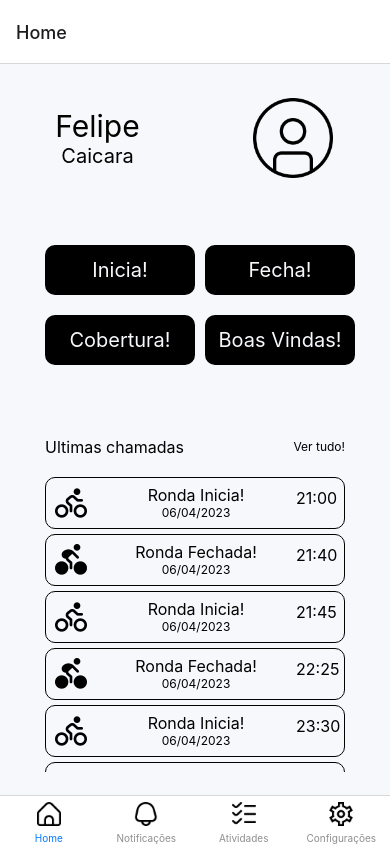
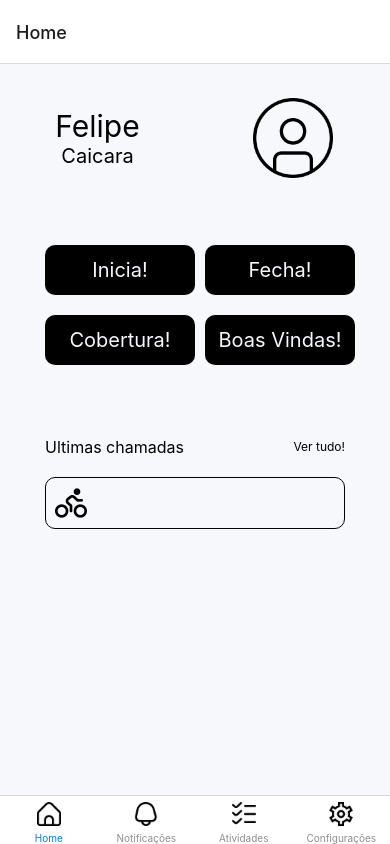
Before and after one commit to felipeFransa/night-patrol, a React Native app: screen /Home in a window 390 px wide. Built offline with nearby package versions, Linux system fonts and the light colour scheme.

Commit message:
version.1.6.2

```diff
--- a/api.ts
+++ b/api.ts
@@ -18,16 +18,6 @@ export const api = {
     return response.data;
   }
 }
-type TypePatrolNTF = {
-  hoursStart: string;
-  hoursStop: string;
-  hoursBreak: string;
-  localStart: string;
-  localStop: string;
-  IMG: any;
-  date: string;
-}
-
 const imgStart = require('./src/assets/ciclismo.png');
 const imgStop = require('./src/assets/patrolStop.png');
 const imgUsers = require('./src/assets/user-photo.png')
@@ -37,33 +27,6 @@ export const Users = {
   address: 'Caicara',
   phoneNumber: '31-9171228890',
 }
-
-const dateAtual = '06/04/2023'
-
-export const patrolNTF = [
-  {local: Users.address, hora: '21:00', IMG: imgStart, text: 'Ronda Inicia!', date: dateAtual},
-  {local: Users.address, hora: '21:40', IMG: imgStop, text: 'Ronda Fechada!',  date: dateAtual},
-  {local: Users.address, hora: '21:45', IMG: imgStart,  text: 'Ronda Inicia!', date: dateAtual},
-  {local: Users.address, hora: '22:25', IMG: imgStop, text: 'Ronda Fechada!', date: dateAtual},
-  {local: Users.address, hora: '23:30', IMG: imgStart,  text: 'Ronda Inicia!', date: dateAtual},
-  {local: Users.address, hora: '00:00', IMG: imgStop, text: 'Ronda Fechada!', date: dateAtual},
-  {local: Users.address, hora: '00:40', IMG: imgStart,  text: 'Ronda Inicia!', date: dateAtual},
-  {local: Users.address, hora: '01:20', IMG: imgStop, text: 'Ronda Fechada!', date: dateAtual},
-  {local: Users.address, hora: '01:40', IMG: imgStart,  text: 'Ronda Inicia!', date: dateAtual},
-  {local: Users.address, hora: '01:20', IMG: imgStop, text: 'Ronda Fechada!', date: dateAtual},
-  {local: Users.address, hora: '00:40', IMG: imgStart,  text: 'Ronda Inicia!', date: dateAtual},
-  {local: Users.address, hora: '01:20', IMG: imgStop, text: 'Ronda Fechada!', date: dateAtual},
-  {local: Users.address, hora: '00:40', IMG: imgStart,  text: 'Ronda Inicia!', date: dateAtual},
-  {local: Users.address, hora: '01:20', IMG: imgStop, text: 'Ronda Fechada!', date: dateAtual},
-  {local: Users.address, hora: '00:40', IMG: imgStart,  text: 'Ronda Inicia!', date: dateAtual},
-  {local: Users.address, hora: '01:20', IMG: imgStop, text: 'Ronda Fechada!', date: dateAtual},
-  {local: Users.address, hora: '00:40', IMG: imgStart,  text: 'Ronda Inicia!', date: dateAtual},
-  {local: Users.address, hora: '01:20', IMG: imgStop, text: 'Ronda Fechada!', date: dateAtual},
-]
-
-export const PatrolNTF: TypePatrolNTF[] = [
-  {localStart: 'hahha', date: '22:00', localStop: 'rua tal', hoursBreak: '11:00', hoursStart: '12:00', hoursStop: '02:00', IMG:imgStart},
-]
 export const UserClients = [
   {name: 'Fulana', rua: 'Exemplo',  telefone: '31-97100-2255', casa: '320', bairro: 'caicara', IMGClient: imgUsers},
   {name: 'Fulana 2', rua: 'Exemplo',  telefone: '31-97100-2255', casa: '320', bairro: 'caicara', IMGClient: imgUsers},
--- a/src/screens/StartPatrol/index.tsx
+++ b/src/screens/StartPatrol/index.tsx
@@ -1,39 +1,35 @@
 import React, { useState, useEffect} from 'react';
-import { Toast } from 'react-native-toast-message/lib/src/Toast';
+import { Users } from '../../../api';
 import uuid from 'react-native-uuid';
 import AsyncStorage from '@react-native-async-storage/async-storage';
 import * as c from './style';
 
 export const StartPatrol = () => {
-  const [userAdmin, setUserAdmin] = useState('Felipe');
-  const [userAddress, setUserAddress] = useState('Caiçaras');
-  const [nameBD, setNameBD] = useState(`${userAdmin}-${userAddress}`);
+  const [nameBD, setNameBD] = useState(`@${Users.firstName}-${Users.address}`);
   const [start, setStart] = useState(false);
   const [called, setCalled] = useState(false);
 
   const HandleNewPatrol = async () => {
+    try {
     const id = uuid.v4();
     const Data = new Date();
     const Day = `${Data.getDate()}/${Data.getDay()}/${Data.getFullYear()}`;
     const Hours = `${Data.getHours()}:${Data.getMinutes()}`;
 
-
     const newStartPatrol = {
-      _id: id,
+      id: id,
       title: 'Ronda Iniciada',
-      data: Day,
-      horas: Hours,
+      date: Day,
+      hours: Hours,
       newDate: new Date()
     }
-
     await AsyncStorage.setItem(nameBD, JSON.stringify(newStartPatrol));
-
     console.log(newStartPatrol);
-
-    Toast.show({
-      type: 'success',
-      text1: 'Ronda Iniciada'
-    });
+    alert('Ronda Iniciada com Sucesso!')
+  } catch (err) {
+    console.log(err);
+    alert('Erro ao inciar ronda, tenta novamente')
+  }
   }
 
   useEffect(()=>{
@@ -45,7 +41,7 @@ export const StartPatrol = () => {
       {!start &&
         <c.ContainerSP>
           <c.BoxText>
-            <c.Text>{userAddress}</c.Text>
+            <c.Text>{Users.address}</c.Text>
           </c.BoxText>
           <c.BoxText>
             <c.Text>{}</c.Text>
--- a/src/screens/Toppings/index.tsx
+++ b/src/screens/Toppings/index.tsx
@@ -1,9 +1,39 @@
-import React, { useState } from 'react';
+import React, { useEffect, useState } from 'react';
+import AsyncStorage from '@react-native-async-storage/async-storage';
+import { Users } from '../../../api';
 import * as C from './style';
-import { patrolNTF, PatrolNTF } from '../../../api';
+
+const IMG = require('../../assets/ciclismo.png');
+
+export type CardProps = {
+  _id: string;
+  title: string;
+  date: string;
+  hours: string;
+  newDate: Date
+}
+type Props = {
+  data: CardProps;
+  onPress: () => void;
+}
 
 export const Toppings = () => {
-  const [loadBreakPatrol, setLoadBreakPatrol] = useState(false)
+  const [data, setData] = useState<CardProps[]>([]);
+  const [nameBD, setNameBD] = useState(`@${Users.firstName}-${Users.address}`);
+
+  const handleFetchNotifications = async () => {
+    try {
+      const response = await AsyncStorage.getItem(nameBD)
+      const data = response ? JSON.parse(response) : {};
+      setData([data]);
+      console.log([data])
+    }catch(err){
+      console.log(err);
+    }
+  }
+  useEffect(() => {
+    handleFetchNotifications()
+  }, [])
 
   return (
     <C.Container>
@@ -15,49 +45,22 @@ export const Toppings = () => {
         </C.NotificationTitle>
 
         <C.BoxNotificationArea>
-          {/* {PatrolNTF.map((item, index) =>(
-            <C.NotificationBody key={index}>
-              <C.LogoBodyNTF>
-                <C.PatrolIMG source={item.IMG}/>
-              </C.LogoBodyNTF>
 
-              <C.BodyNFT>
-                <C.StagesNFT>
-                  <C.ContentBodyNFT>Ronda Iniciada as {item.hoursStart}</C.ContentBodyNFT>
-                  <C.ContentBodyNFTDate>{item.date} localizacão {item.localStart}</C.ContentBodyNFTDate>
-                </C.StagesNFT>
-                <C.StagesNFT>
-                  <C.ContentBodyNFT>Ronda finalizada as {item.hoursStop}</C.ContentBodyNFT>
-                  <C.ContentBodyNFTDate>{item.date} localizacão {item.localStop}</C.ContentBodyNFTDate>
-                </C.StagesNFT>
-              </C.BodyNFT>
-
-              <C.HoursBody>
-                <C.HoursTxt>{item.hoursStop}</C.HoursTxt>
-              </C.HoursBody>
-            </C.NotificationBody>
-          ))} */}
-
-
-
-
-            {patrolNTF.map((x, index) =>(
+            {data.map((item, index) =>(
               <C.NotificationBody key={index}>
                 <C.LogoBodyNTF>
-                  <C.PatrolIMG source={x.IMG}/>
+                  <C.PatrolIMG source={IMG}/>
                 </C.LogoBodyNTF>
                 <C.BodyNFT>
-                  <C.ContentBodyNFT>{x.text}</C.ContentBodyNFT>
-                  <C.ContentBodyNFTDate>{x.date}</C.ContentBodyNFTDate>
+                  <C.ContentBodyNFT>{item.title}</C.ContentBodyNFT>
+                  <C.ContentBodyNFTDate>{item.date}</C.ContentBodyNFTDate>
                 </C.BodyNFT>
                 <C.HoursBody>
-                  <C.HoursTxt>{x.hora}</C.HoursTxt>
+                  <C.HoursTxt>{item.hours}</C.HoursTxt>
                 </C.HoursBody>
               </C.NotificationBody>
             ))}
-
         </C.BoxNotificationArea>
-
       </C.BoxNotification>
 
     </C.Container>
--- a/src/screens/home/index.tsx
+++ b/src/screens/home/index.tsx
@@ -1,10 +1,43 @@
-import React from "react";
-import { patrolNTF, Users } from '../../../api';
+import React, { useState, useEffect } from "react";
+import AsyncStorage from '@react-native-async-storage/async-storage';
+import { Users } from '../../../api';
 import { useNavigation } from '@react-navigation/native';
 import * as C from './style';
 
+const IMG = require('../../assets/ciclismo.png');
+
+export type CardProps = {
+  _id: string;
+  title: string;
+  date: string;
+  hours: string;
+  newDate: Date
+}
+type Props = {
+  data: CardProps;
+  onPress: () => void;
+}
+
 export const Home = () => {
+  const [data, setData] = useState<CardProps[]>([]);
+  const [nameBD, setNameBD] = useState(`@${Users.firstName}-${Users.address}`);
+
   const navigation = useNavigation();
+
+  const handleFetchNotifications = async () => {
+    try {
+      const response = await AsyncStorage.getItem(nameBD)
+      const data = response ? JSON.parse(response) : {};
+      setData([data]);
+      console.log([data])
+    }catch(err){
+      console.log(err);
+    }
+  }
+
+  useEffect(() => {
+    handleFetchNotifications()
+  }, [])
 
   const handleStartPatrol = () => {
     navigation.navigate("StartPatrol")
@@ -43,17 +76,17 @@ export const Home = () => {
         </C.NotificationTitle>
 
         <C.BoxNotificationArea>
-          {patrolNTF.map((item, index) =>(
+          {data.map((item, index) =>(
               <C.NotificationBody key={index}>
                 <C.LogoBodyNTF>
-              <C.PatrolStart source={item.IMG}/>
+                  <C.PatrolStart source={IMG}/>
                 </C.LogoBodyNTF>
                 <C.BodyNFT>
-              <C.ContentBodyNFT>{item.text}</C.ContentBodyNFT>
+                  <C.ContentBodyNFT>{item.title}</C.ContentBodyNFT>
                   <C.ContentBodyNFTDate>{item.date}</C.ContentBodyNFTDate>
                 </C.BodyNFT>
                 <C.HoursBody>
-              <C.HoursTxt>{item.hora}</C.HoursTxt>
+                  <C.HoursTxt>{item.hours}</C.HoursTxt>
                 </C.HoursBody>
               </C.NotificationBody>
             ))}
```
Also changed, not shown: 1 other file (tests, documents, lock files or other folders). Lines whose indentation alone changed are shown as unchanged.
